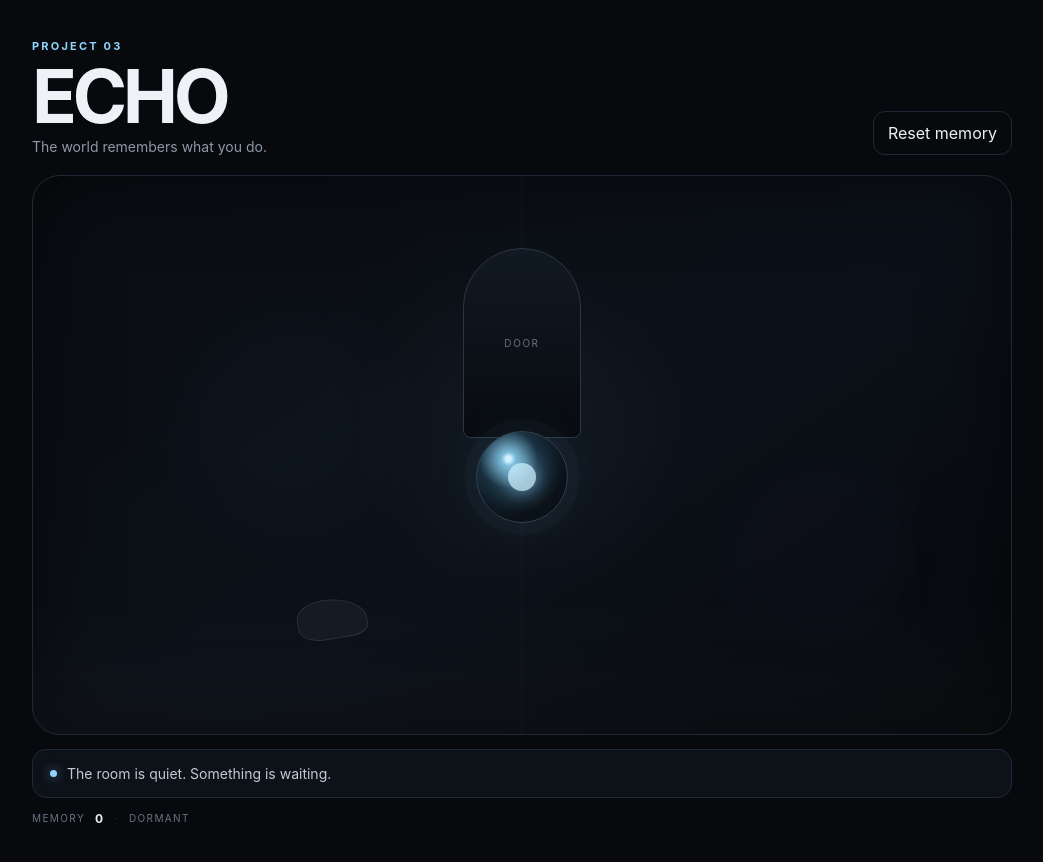
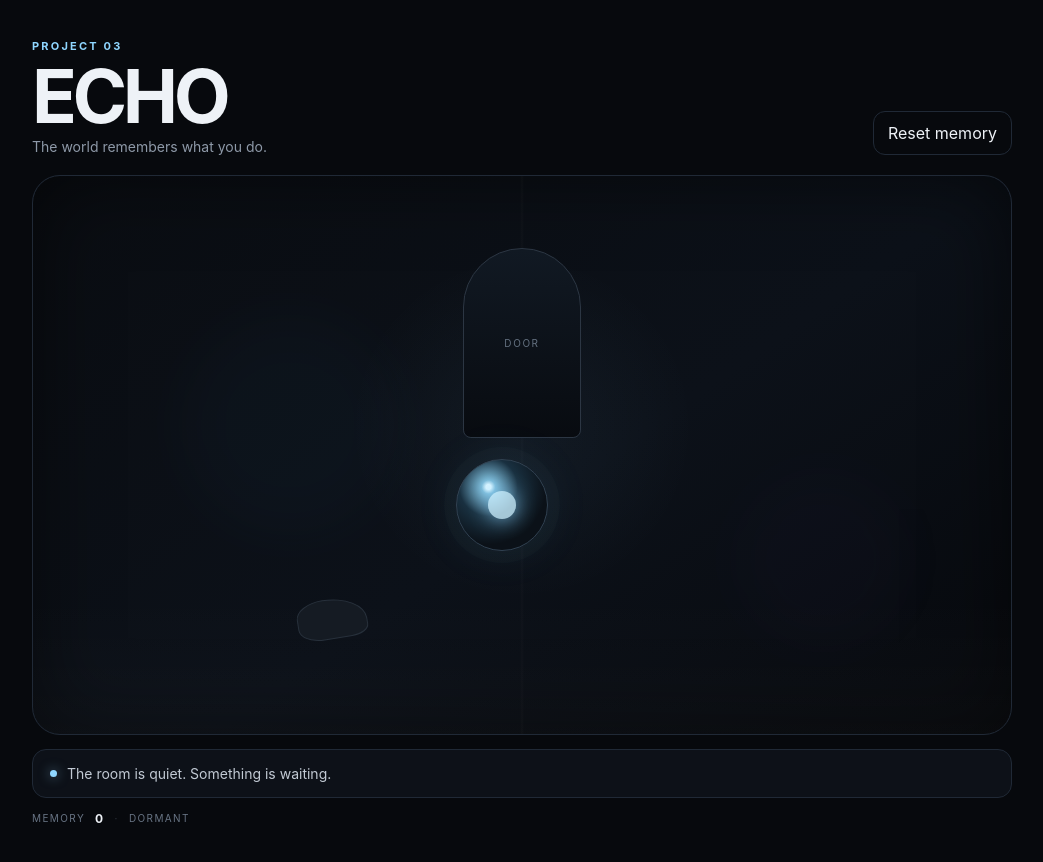
Before and after one commit to farixhere/echo, a Next.js app: page / in a window 1280 px wide. Shown: the top 862 px of the page, without its empty margins (118-1161 px from the left). Built offline with nearby package versions, Linux system fonts and the light colour scheme.

Commit message:
Turn ECHO into an explorable memory room

```diff
--- a/components/game/MemoryOrb.tsx
+++ b/components/game/MemoryOrb.tsx
@@ -1,21 +1,6 @@
 'use client';
 
-type MemoryOrbProps = {
-  active: boolean;
-  onTouch: () => void;
-};
-
-export default function MemoryOrb({ active, onTouch }: MemoryOrbProps) {
-  return (
-    <button
-      className={`orb ${active ? 'active' : ''}`}
-      onClick={onTouch}
-      aria-label="Touch the memory orb"
-      type="button"
-    >
-      <span className="orb-core" />
-      {active && <span className="ring ring-one" aria-hidden="true" />}
-      {active && <span className="ring ring-two" aria-hidden="true" />}
-    </button>
-  );
+type Props = { discovered: boolean; onMove: () => void };
+export default function MemoryOrb({ discovered, onMove }: Props) {
+  return <button className={`hotspot orb ${discovered ? 'active' : ''}`} style={{ left: '48%', top: '59%' }} onClick={onMove} aria-label="Move toward the strange light" type="button"><span className="orb-core" />{discovered && <><span className="ring ring-one" /><span className="ring ring-two" /></>}</button>;
 }
```
